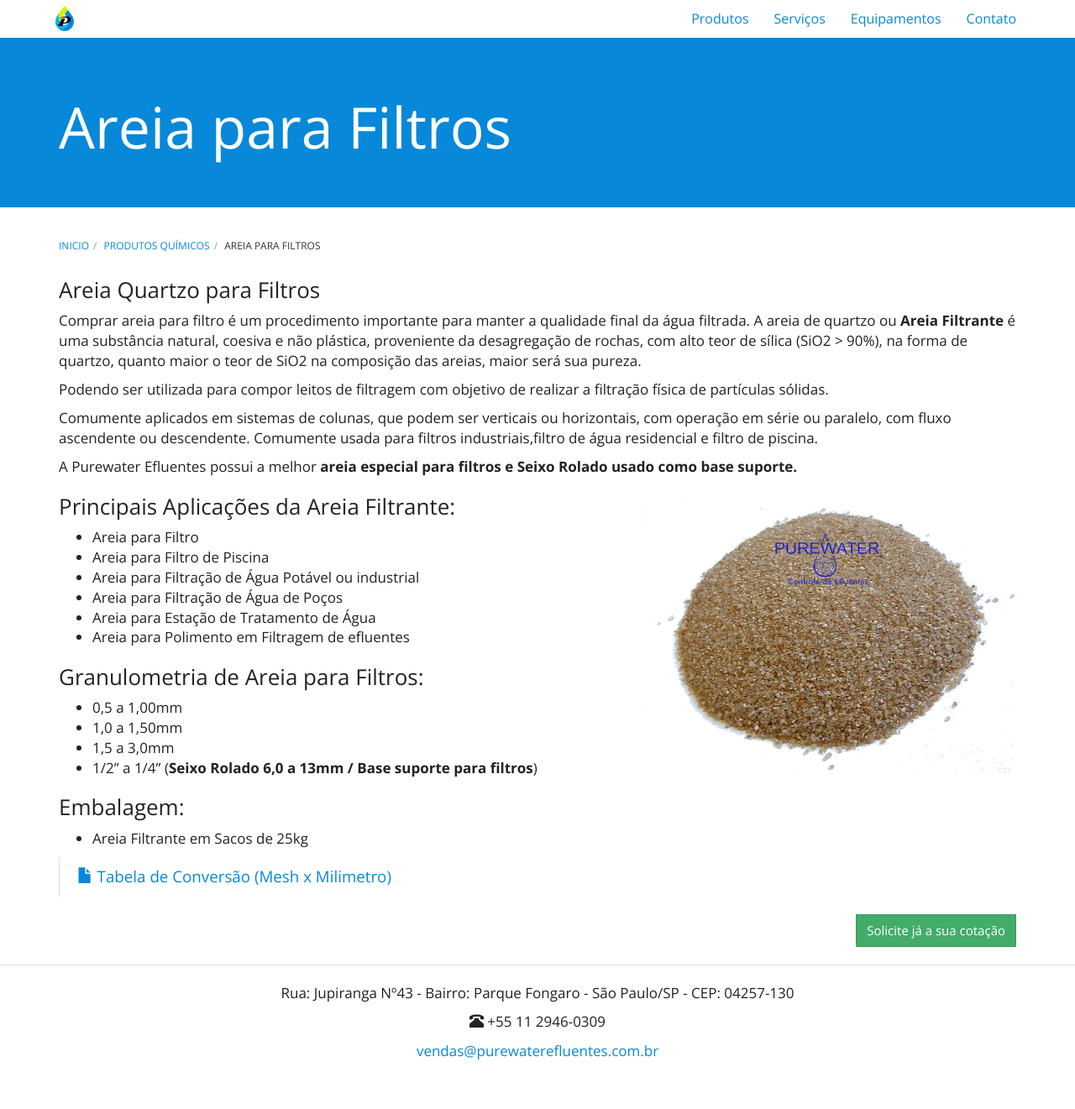
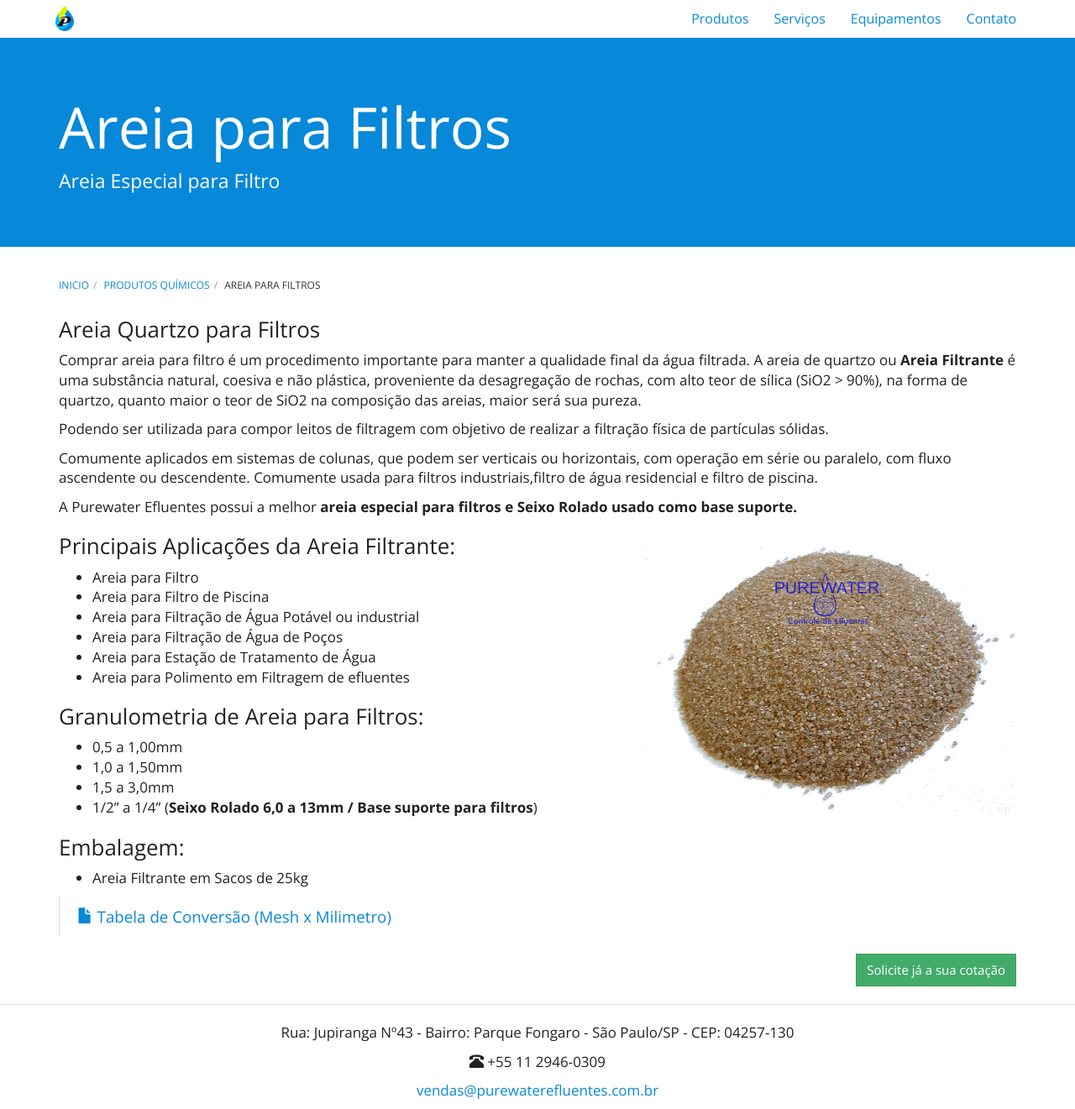
Before and after one commit to purewaterefluentes/purewaterefluentes.github.io, a Jekyll site: the page built from produtos/areia-para-filtros.md, in a window 1280 px wide and 1321 px high. Shown: the whole window at 84% size. Built offline with Jekyll 4.4.1, drawn with Linux system fonts in a browser that asks for light colours; nearby versions of some CDN libraries; library files that are not in the unit come from our copies.

Commit message:
Update areia-para-filtros.md

```diff
--- a/produtos/areia-para-filtros.md
+++ b/produtos/areia-para-filtros.md
@@ -1,8 +1,8 @@
 ---
 layout: contato
-pageTitle: AREIA PARA FILTROS |SEIXO ROLADO |ELEMENTO FILTRANTE | PUREWATER EFLUENTES
+pageTitle: AREIA PARA FILTROS - SEIXO ROLADO
 title: Areia para Filtros
-subtitle:
+subtitle: Areia Especial para Filtro
 ---
 
 ### Areia Quartzo para Filtros
```
